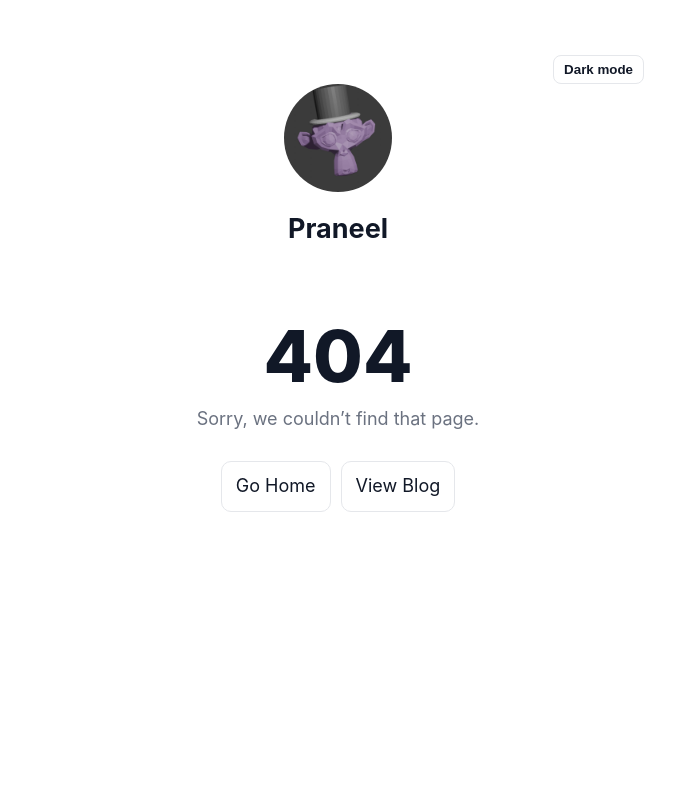
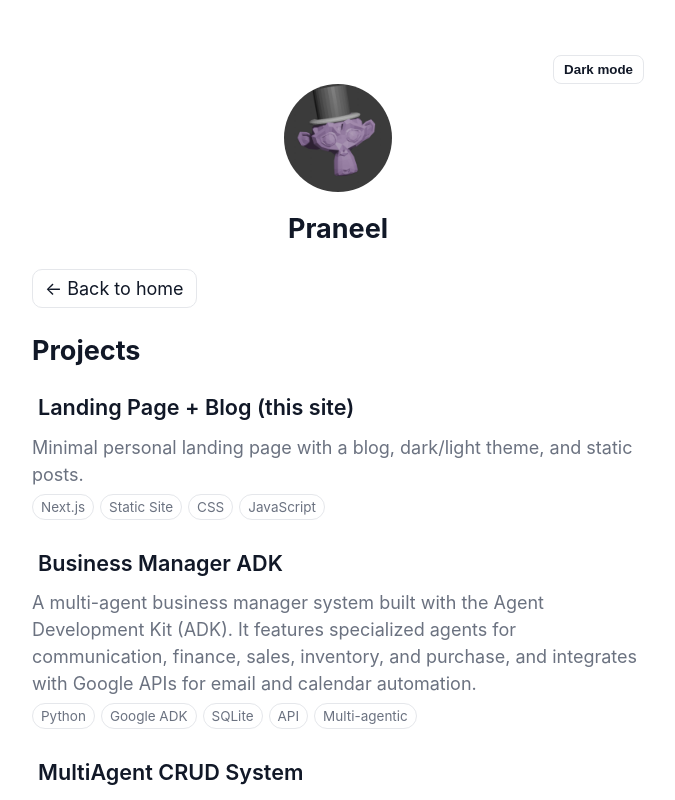
Before and after one commit to Praneel7015/landing-page, a Next.js app: page /projects in a window 1280 px wide. Before the commit this address had no page. Shown: the top 800 px of the page, without its empty margins (302-977 px from the left). Built offline with nearby package versions, Linux system fonts and the light colour scheme.

Commit message:
feat(projects): add Projects page and data; update homepage and README

```diff
--- /dev/null
+++ b/lib/projects.js
@@ -0,0 +1,33 @@
+// Simple projects data. Update this list with your real projects.
+// Each project has: title, description, url, and optional tags.
+
+export function getProjects() {
+  return [
+    {
+      title: 'Landing Page + Blog (this site)',
+      description: 'Minimal personal landing page with a blog, dark/light theme, and static posts.',
+      url: 'https://github.com/Praneel7015/landing-page',
+      tags: ['Next.js', 'Static Site', 'CSS','JavaScript']
+    },
+    // Add more projects below. Example:
+    {
+      title: 'Business Manager ADK',
+      description: 'A multi-agent business manager system built with the Agent Development Kit (ADK). It features specialized agents for communication, finance, sales, inventory, and purchase, and integrates with Google APIs for email and calendar automation.',
+      url: 'https://github.com/Praneel7015/business-adk',
+      tags: ['Python', 'Google ADK','SQLite','API','Multi-agentic']
+    },
+    {
+      title: 'MultiAgent CRUD System',
+      description: ' An Conversational client management system built with the Google Agent Development Kit (ADK).It features a natural language interface where users can interact with a friendly Manager Agent that coordinates specialized sub-agents to handle client database operations using the Gemini 2.0 Flash model.',
+      url: 'https://github.com/Praneel7015/multiagent-crud-system',
+      tags: ['Python', 'Google ADK','API','SQLite','Multi-agentic']
+    },
+    {
+      title: 'Mahabharata CLI RPG',
+      description: 'A lightweight, single-file Java console RPG inspired by the epic Mahabharata. You travel abstract zones, battle spirits and shades of past warriors, gain power, and ultimately confront the Vengeful Spirit of Duryodhana.',
+      url: 'https://github.com/Praneel7015/simple-java-cli-rpg',
+      tags: ['Java','CLI','RPG']
+    },
+
+  ];
+}
--- /dev/null
+++ b/pages/projects/index.js
@@ -0,0 +1,64 @@
+import Head from 'next/head';
+import Link from 'next/link';
+import Layout, { siteTitle } from '../../components/layout';
+import utilStyles from '../../styles/utils.module.css';
+import { getProjects } from '../../lib/projects';
+import projectStyles from '../../styles/projects.module.css';
+
+export async function getStaticProps() {
+  const projects = getProjects();
+  return { props: { projects } };
+}
+
+export default function ProjectsPage({ projects }) {
+  return (
+    <Layout showBackLink={false}>
+      <Head>
+        <title>{`${siteTitle} Projects`}</title>
+      </Head>
+      <div style={{ marginTop: '0.5rem', marginBottom: '0.5rem' }}>
+        <Link href="/" style={{
+          border: '1px solid var(--border)',
+          borderRadius: 10,
+          padding: '8px 12px',
+          textDecoration: 'none',
+          color: 'var(--text)'
+        }}>
+          ← Back to home
+        </Link>
+      </div>
+      <section className={`${utilStyles.headingMd} ${utilStyles.padding1px}`}>
+        <h2 className={utilStyles.headingLg}>Projects</h2>
+        <ul className={utilStyles.list}>
+          {projects.map((p) => (
+            <li key={p.title} className={utilStyles.listItem}>
+              <div style={{ display: 'flex', flexDirection: 'column', gap: '6px' }}>
+                <a href={p.url} target="_blank" rel="noopener noreferrer" className={projectStyles.projectLink}>
+                  {p.title}
+                </a>
+                {p.description && (
+                  <small className={utilStyles.lightText}>
+                    {p.description}
+                  </small>
+                )}
+                {Array.isArray(p.tags) && p.tags.length > 0 && (
+                  <div style={{ display: 'flex', flexWrap: 'wrap', gap: '6px' }}>
+                    {p.tags.map((t) => (
+                      <span key={t} style={{
+                        border: '1px solid var(--border)',
+                        padding: '2px 8px',
+                        borderRadius: 999,
+                        fontSize: '0.75rem',
+                        color: 'var(--muted-text)'
+                      }}>{t}</span>
+                    ))}
+                  </div>
+                )}
+              </div>
+            </li>
+          ))}
+        </ul>
+      </section>
+    </Layout>
+  );
+}
--- /dev/null
+++ b/styles/projects.module.css
@@ -0,0 +1,16 @@
+.projectLink {
+  display: inline-block;
+  padding: 4px 6px;
+  border-radius: 8px;
+  color: var(--text);
+  text-decoration: none;
+  font-weight: 600;
+  transition: background-color 0.12s ease, color 0.12s ease;
+}
+
+/* Hover highlight removed per request */
+
+.projectLink:focus-visible {
+  outline: 2px solid var(--border);
+  outline-offset: 2px;
+}
```
Also changed, not shown: pages/index.js (+6 -2 lines), 1 other file (tests, documents, lock files or other folders).
